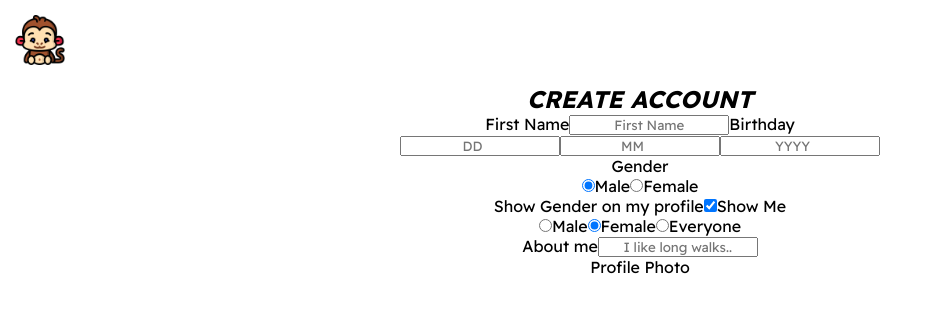
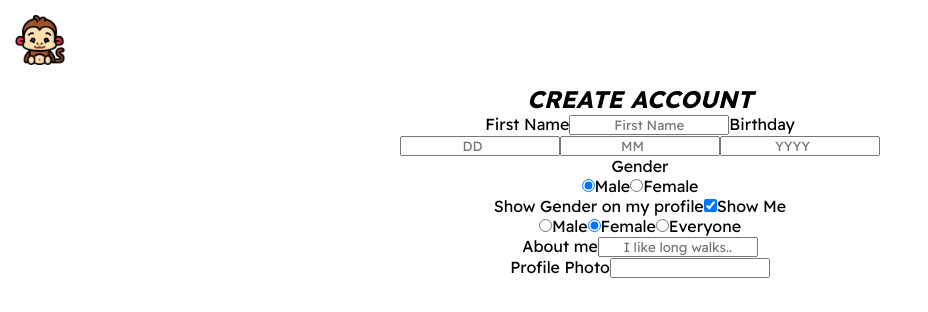
Before and after one commit to DDeShon/dating-app-old, a React (Create React App) app: page /onboarding in a window 1280 px wide. Shown: the top 312 px of the page, without its empty margins (0-928 px from the left). Built offline with nearby package versions, Linux system fonts and the light colour scheme.

Commit message:
working on onboarding page

```diff
--- a/src/pages/Onboarding.js
+++ b/src/pages/Onboarding.js
@@ -134,6 +134,14 @@ const OnBoarding = () => {
           </section>
           <section>
             <label htmlFor="photo">Profile Photo</label>
+            <input
+              type="url"
+              name="url"
+              id="url"
+              onChange={handleChange}
+              required={true}
+            />
+            <div className="photo-container"></div>
           </section>
         </form>
       </div>
```
